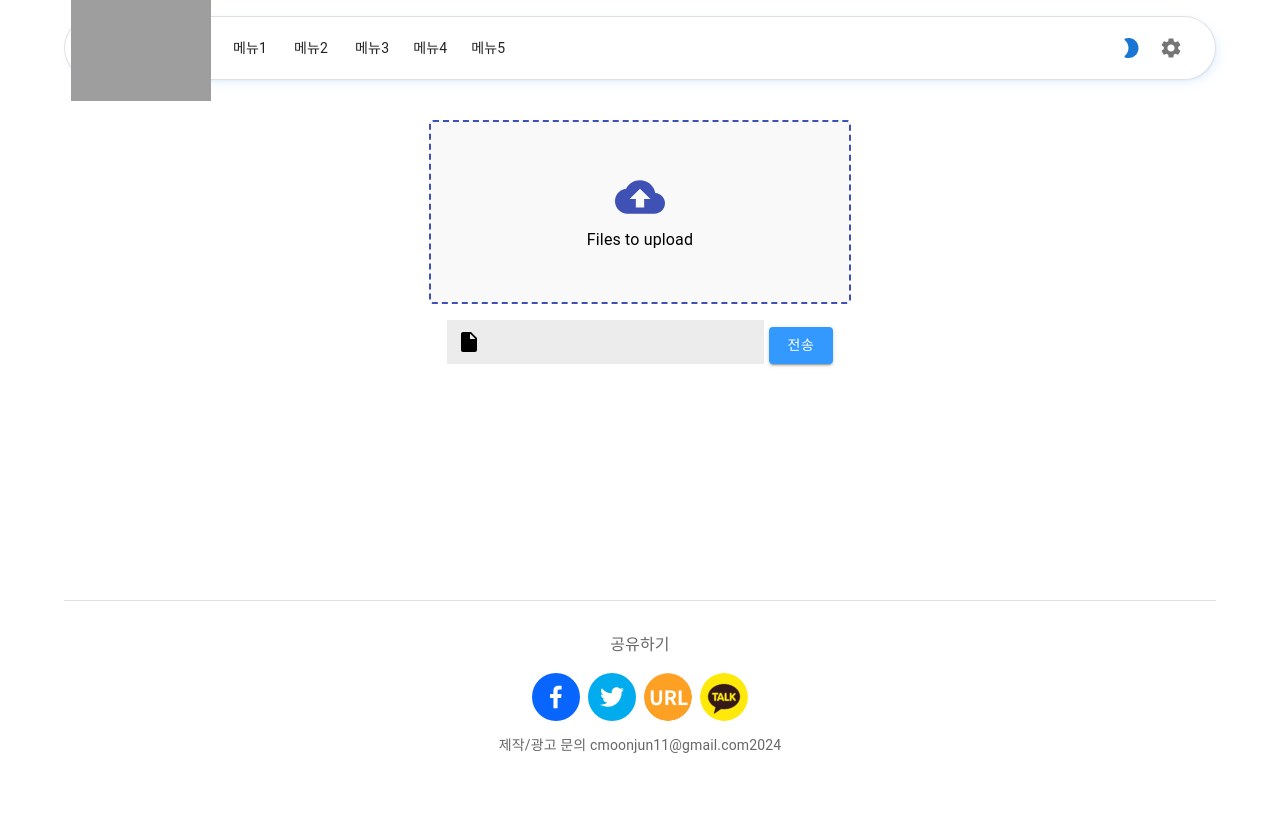
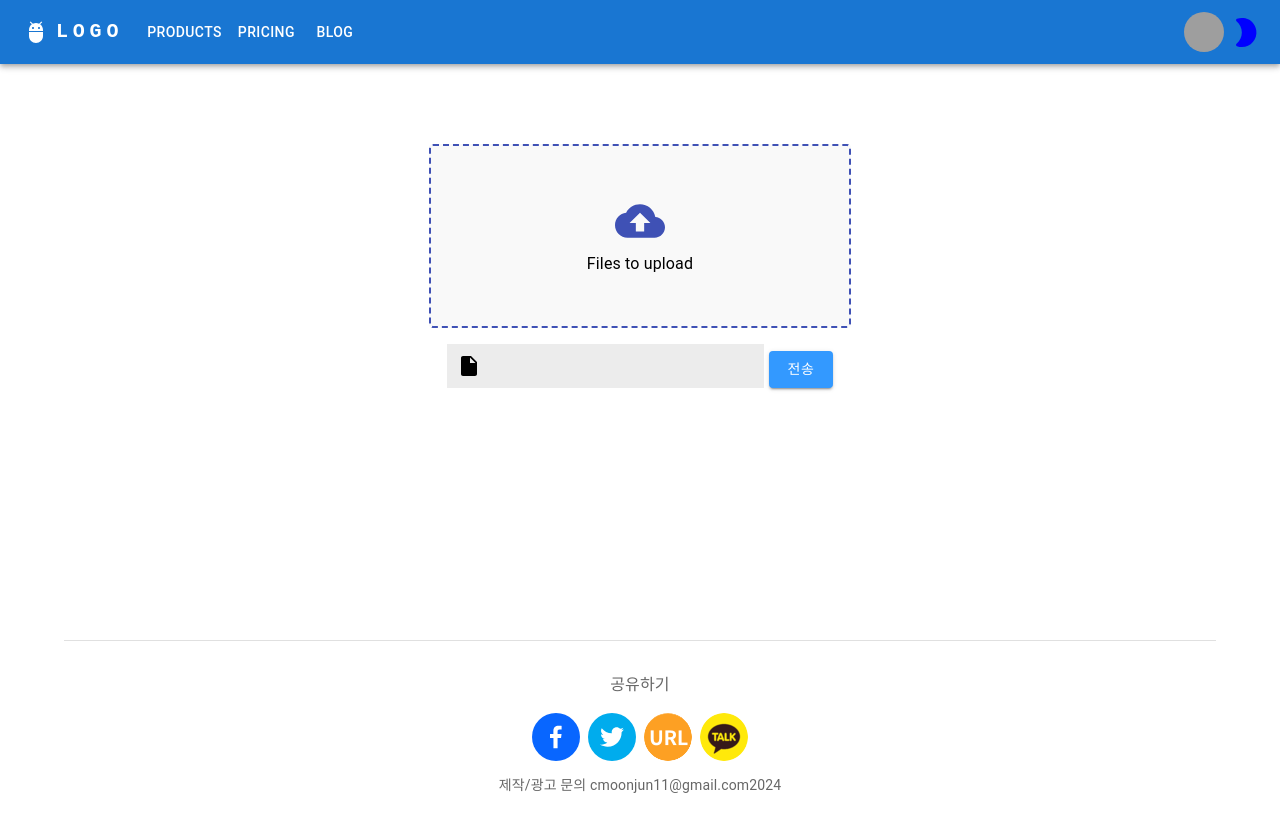
Before and after one commit to Moonjuun/ohddal-frontend, a Next.js app: page /main in a window 1280 px wide. Shown: the top 832 px of the page. Built offline with nearby package versions, Linux system fonts and the light colour scheme; grey boxes are pictures that could not be loaded.

Commit message:
ADD : FullAppBar 추가 및 변경

```diff
--- a/src/app/ClientLayout.tsx
+++ b/src/app/ClientLayout.tsx
@@ -31,10 +31,12 @@ export default function ClientLayout({ children }: { children: React.ReactNode }
   return (
     <ThemeProvider theme={defaultTheme}>
       <CssBaseline />
-      <Box sx={{ bgcolor: 'background.default' }} minHeight={'50vh'}>
-        <AppAppBar mode={mode} toggleColorMode={toggleColorMode} />
-        {/* <FullAppbar mode={mode} toggleColorMode={toggleColorMode} /> */}
-        <Grid container>{children}</Grid>
+      <Box sx={{ bgcolor: 'background.default' }} minHeight={'70vh'}>
+        {/* <AppAppBar mode={mode} toggleColorMode={toggleColorMode} /> */}
+        <FullAppbar mode={mode} toggleColorMode={toggleColorMode} />
+        <Grid container sx={{ mt: 10 }}>
+          {children}
+        </Grid>
       </Box>
       <Footer2 />
     </ThemeProvider>
--- a/src/app/main/FileUpload.tsx
+++ b/src/app/main/FileUpload.tsx
@@ -53,7 +53,6 @@ const FileUpload: React.FC = () => {
         return;
       }
       const result = await postFile(file);
-      console.log(result);
       setResult(result);
       router.push('/result');
     } catch (error) {
--- a/src/common/FullAppbar.tsx
+++ b/src/common/FullAppbar.tsx
@@ -1,34 +1,32 @@
-import * as React from "react";
-import AppBar from "@mui/material/AppBar";
-import Box from "@mui/material/Box";
-import Toolbar from "@mui/material/Toolbar";
-import IconButton from "@mui/material/IconButton";
-import Typography from "@mui/material/Typography";
-import Menu from "@mui/material/Menu";
-import MenuIcon from "@mui/icons-material/Menu";
-import Container from "@mui/material/Container";
-import Avatar from "@mui/material/Avatar";
-import Button from "@mui/material/Button";
-import Tooltip from "@mui/material/Tooltip";
-import MenuItem from "@mui/material/MenuItem";
-import AdbIcon from "@mui/icons-material/Adb";
-import { PaletteMode } from "@mui/material";
+import * as React from 'react';
+import AppBar from '@mui/material/AppBar';
+import Box from '@mui/material/Box';
+import { PaletteMode } from '@mui/material';
+import Toolbar from '@mui/material/Toolbar';
+import IconButton from '@mui/material/IconButton';
+import Typography from '@mui/material/Typography';
+import Menu from '@mui/material/Menu';
+import MenuIcon from '@mui/icons-material/Menu';
+import Container from '@mui/material/Container';
+import Avatar from '@mui/material/Avatar';
+import Button from '@mui/material/Button';
+import Tooltip from '@mui/material/Tooltip';
+import MenuItem from '@mui/material/MenuItem';
+import AdbIcon from '@mui/icons-material/Adb';
 
-const pages = ["Products", "Pricing", "Blog"];
-const settings = ["Profile", "Account", "Dashboard", "Logout"];
-
+import ToggleColorModeFullAppbar from './ToggleColorModeFullAppbar';
+import SettingsDrawer from './SettingsDrawer';
 interface AppAppBarProps {
   mode: PaletteMode;
   toggleColorMode: () => void;
 }
 
+const pages = ['Products', 'Pricing', 'Blog'];
+const settings = ['Profile', 'Account', 'Dashboard', 'Logout'];
+
 function FullAppbar({ mode, toggleColorMode }: AppAppBarProps) {
-  const [anchorElNav, setAnchorElNav] = React.useState<null | HTMLElement>(
-    null
-  );
-  const [anchorElUser, setAnchorElUser] = React.useState<null | HTMLElement>(
-    null
-  );
+  const [anchorElNav, setAnchorElNav] = React.useState<null | HTMLElement>(null);
+  const [anchorElUser, setAnchorElUser] = React.useState<null | HTMLElement>(null);
 
   const handleOpenNavMenu = (event: React.MouseEvent<HTMLElement>) => {
     setAnchorElNav(event.currentTarget);
@@ -51,26 +49,14 @@ function FullAppbar({ mode, toggleColorMode }: AppAppBarProps) {
         <Toolbar
           disableGutters
           sx={(theme) => ({
-            display: "flex",
-            alignItems: "center",
-            justifyContent: "space-between",
+            display: 'flex',
+            alignItems: 'center',
+            justifyContent: 'space-between',
             flexShrink: 0,
-            borderRadius: "999px",
-            bgcolor:
-              theme.palette.mode === "light"
-                ? "rgba(255, 255, 255, 0.4)"
-                : "rgba(0, 0, 0, 0.4)",
-            backdropFilter: "blur(24px)",
             maxHeight: 40,
-            border: "1px solid",
-            borderColor: "divider",
-            boxShadow:
-              theme.palette.mode === "light"
-                ? `0 0 1px rgba(85, 166, 246, 0.1), 1px 1.5px 2px -1px rgba(85, 166, 246, 0.15), 4px 4px 12px -2.5px rgba(85, 166, 246, 0.15)`
-                : "0 0 1px rgba(2, 31, 59, 0.7), 1px 1.5px 2px -1px rgba(2, 31, 59, 0.65), 4px 4px 12px -2.5px rgba(2, 31, 59, 0.65)",
           })}
         >
-          <AdbIcon sx={{ display: { xs: "none", md: "flex" }, mr: 1 }} />
+          <AdbIcon sx={{ display: { xs: 'none', md: 'flex' }, mr: 1 }} />
           <Typography
             variant="h6"
             noWrap
@@ -78,18 +64,18 @@ function FullAppbar({ mode, toggleColorMode }: AppAppBarProps) {
             href="#app-bar-with-responsive-menu"
             sx={{
               mr: 2,
-              display: { xs: "none", md: "flex" },
-              fontFamily: "monospace",
+              display: { xs: 'none', md: 'flex' },
+              fontFamily: 'monospace',
               fontWeight: 700,
-              letterSpacing: ".3rem",
-              color: "inherit",
-              textDecoration: "none",
+              letterSpacing: '.3rem',
+              color: 'inherit',
+              textDecoration: 'none',
             }}
           >
             LOGO
           </Typography>
 
-          <Box sx={{ flexGrow: 1, display: { xs: "flex", md: "none" } }}>
+          <Box sx={{ flexGrow: 1, display: { xs: 'flex', md: 'none' } }}>
             <IconButton
               size="large"
               aria-label="account of current user"
@@ -104,18 +90,18 @@ function FullAppbar({ mode, toggleColorMode }: AppAppBarProps) {
               id="menu-appbar"
               anchorEl={anchorElNav}
               anchorOrigin={{
-                vertical: "bottom",
-                horizontal: "left",
+                vertical: 'bottom',
+                horizontal: 'left',
               }}
               keepMounted
               transformOrigin={{
-                vertical: "top",
-                horizontal: "left",
+                vertical: 'top',
+                horizontal: 'left',
               }}
               open={Boolean(anchorElNav)}
               onClose={handleCloseNavMenu}
               sx={{
-                display: { xs: "block", md: "none" },
+                display: { xs: 'block', md: 'none' },
               }}
             >
               {pages.map((page) => (
@@ -125,7 +111,7 @@ function FullAppbar({ mode, toggleColorMode }: AppAppBarProps) {
               ))}
             </Menu>
           </Box>
-          <AdbIcon sx={{ display: { xs: "flex", md: "none" }, mr: 1 }} />
+          <AdbIcon sx={{ display: { xs: 'flex', md: 'none' }, mr: 1 }} />
           <Typography
             variant="h5"
             noWrap
@@ -133,23 +119,23 @@ function FullAppbar({ mode, toggleColorMode }: AppAppBarProps) {
             href="#app-bar-with-responsive-menu"
             sx={{
               mr: 2,
-              display: { xs: "flex", md: "none" },
+              display: { xs: 'flex', md: 'none' },
               flexGrow: 1,
-              fontFamily: "monospace",
+              fontFamily: 'monospace',
               fontWeight: 700,
-              letterSpacing: ".3rem",
-              color: "inherit",
-              textDecoration: "none",
+              letterSpacing: '.3rem',
+              color: 'inherit',
+              textDecoration: 'none',
             }}
           >
             LOGO
           </Typography>
-          <Box sx={{ flexGrow: 1, display: { xs: "none", md: "flex" } }}>
+          <Box sx={{ flexGrow: 1, display: { xs: 'none', md: 'flex' } }}>
             {pages.map((page) => (
               <Button
                 key={page}
                 onClick={handleCloseNavMenu}
-                sx={{ my: 2, color: "white", display: "block" }}
+                sx={{ my: 2, color: 'white', display: 'block' }}
               >
                 {page}
               </Button>
@@ -163,17 +149,17 @@ function FullAppbar({ mode, toggleColorMode }: AppAppBarProps) {
               </IconButton>
             </Tooltip>
             <Menu
-              sx={{ mt: "45px" }}
+              sx={{ mt: '45px' }}
               id="menu-appbar"
               anchorEl={anchorElUser}
               anchorOrigin={{
-                vertical: "top",
-                horizontal: "right",
+                vertical: 'top',
+                horizontal: 'right',
               }}
               keepMounted
               transformOrigin={{
-                vertical: "top",
-                horizontal: "right",
+                vertical: 'top',
+                horizontal: 'right',
               }}
               open={Boolean(anchorElUser)}
               onClose={handleCloseUserMenu}
@@ -185,6 +171,9 @@ function FullAppbar({ mode, toggleColorMode }: AppAppBarProps) {
               ))}
             </Menu>
           </Box>
+          <ToggleColorModeFullAppbar mode={mode} toggleColorMode={toggleColorMode} />
+
+          {/* <SettingsDrawer /> */}
         </Toolbar>
       </Container>
     </AppBar>
--- /dev/null
+++ b/src/common/ToggleColorModeFullAppbar.tsx
@@ -0,0 +1,39 @@
+import * as React from 'react';
+import { PaletteMode } from '@mui/material';
+import Box from '@mui/material/Box';
+import Button from '@mui/material/Button';
+
+import WbSunnyRoundedIcon from '@mui/icons-material/WbSunnyRounded';
+import ModeNightRoundedIcon from '@mui/icons-material/ModeNightRounded';
+
+interface ToggleColorModeProps {
+  mode: PaletteMode;
+  toggleColorMode: () => void;
+}
+
+function ToggleColorModeFullAppbar({ mode, toggleColorMode }: ToggleColorModeProps) {
+  return (
+    <Box sx={{ maxWidth: '32px' }}>
+      <Button
+        variant="text"
+        onClick={toggleColorMode}
+        size="small"
+        aria-label="button to toggle theme"
+        sx={{
+          minWidth: '36px',
+          height: '36px',
+          p: '4px',
+          color: `${mode === 'dark' ? 'yellow' : 'blue'}`,
+        }}
+      >
+        {mode === 'dark' ? (
+          <WbSunnyRoundedIcon fontSize="large" />
+        ) : (
+          <ModeNightRoundedIcon fontSize="large" />
+        )}
+      </Button>
+    </Box>
+  );
+}
+
+export default ToggleColorModeFullAppbar;
```
